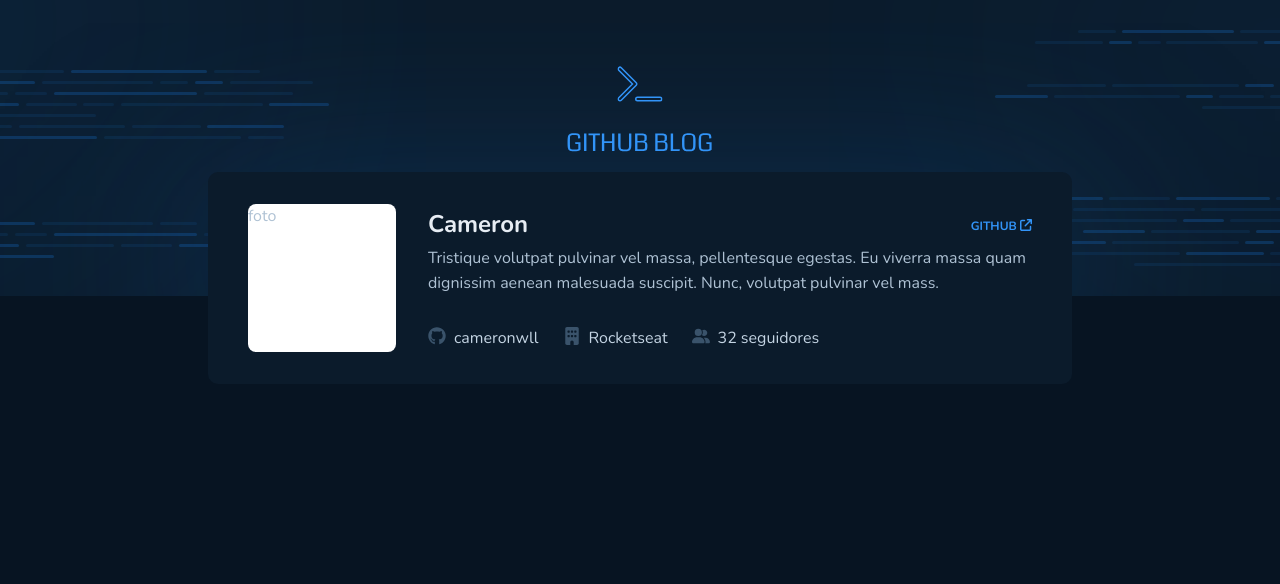
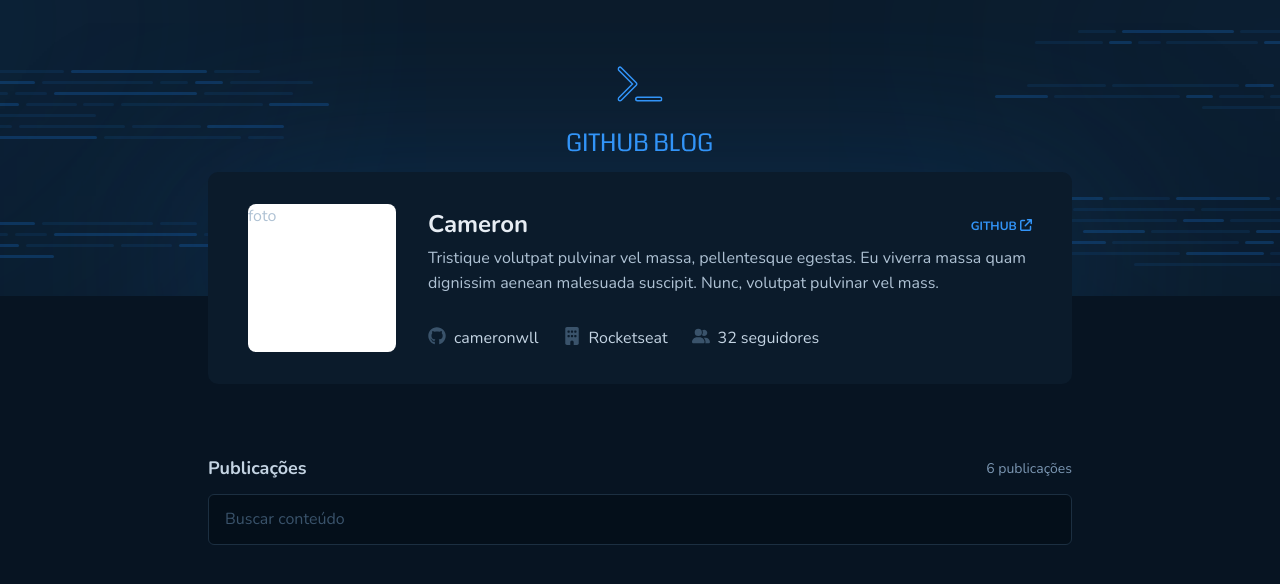
Before and after one commit to Alex-Paris/giithub-blog, a React (Vite) app: page / in a window 1280 px wide. Shown: the top 584 px of the page. Built offline with nearby package versions, Linux system fonts and the light colour scheme.

Commit message:
chore: search form and input component

```diff
--- /dev/null
+++ b/src/components/Input/index.tsx
@@ -0,0 +1,7 @@
+import { InputHTMLAttributes } from 'react'
+
+import { InputContainer } from './styles'
+
+export function Input({ ...rest }: InputHTMLAttributes<HTMLInputElement>) {
+  return <InputContainer {...rest} />
+}
--- /dev/null
+++ b/src/components/Input/styles.ts
@@ -0,0 +1,19 @@
+import styled from 'styled-components'
+
+export const InputContainer = styled.input`
+  width: 100%;
+  padding: 0.75rem 1rem;
+
+  background: ${(props) => props.theme['base-input']};
+  border: 1px solid ${(props) => props.theme['base-border']};
+  border-radius: 6px;
+  color: ${(props) => props.theme['base-text']};
+
+  &::placeholder {
+    color: ${(props) => props.theme['base-label']};
+  }
+
+  &:active {
+    border-color: ${(props) => props.theme['brand-blue']};
+  }
+`
--- a/src/pages/Home/index.tsx
+++ b/src/pages/Home/index.tsx
@@ -1,9 +1,22 @@
+import { Input } from '../../components/Input'
+
 import { Profile } from './components/Profile'
+import { HomeContainer, HomeSearch } from './styles'
 
 export function Home() {
   return (
-    <main>
+    <div>
       <Profile />
-    </main>
+
+      <HomeContainer>
+        <HomeSearch>
+          <div>
+            <h3>Publicações</h3>
+            <span>6 publicações</span>
+          </div>
+          <Input placeholder="Buscar conteúdo" />
+        </HomeSearch>
+      </HomeContainer>
+    </div>
   )
 }
--- a/src/pages/Home/styles.ts
+++ b/src/pages/Home/styles.ts
@@ -1,8 +1,32 @@
 import styled from 'styled-components'
 
-export const HomeContainer = styled.section`
+export const HomeContainer = styled.main`
   width: 100%;
-  max-width: 864px;
-  margin: 0 auto;
+  max-width: 912px;
+  margin: 4.5rem auto 0;
   padding: 0 1.5rem;
 `
+
+export const HomeSearch = styled.form`
+  display: flex;
+  flex-direction: column;
+  gap: 0.75rem;
+
+  div {
+    display: flex;
+    align-items: center;
+    justify-content: space-between;
+
+    h3 {
+      font-weight: 700;
+      font-size: 1.125rem;
+      color: ${(props) => props.theme['base-subtitle']};
+    }
+
+    span {
+      font-size: 0.875rem;
+      line-height: 0;
+      color: ${(props) => props.theme['base-span']};
+    }
+  }
+`
```
